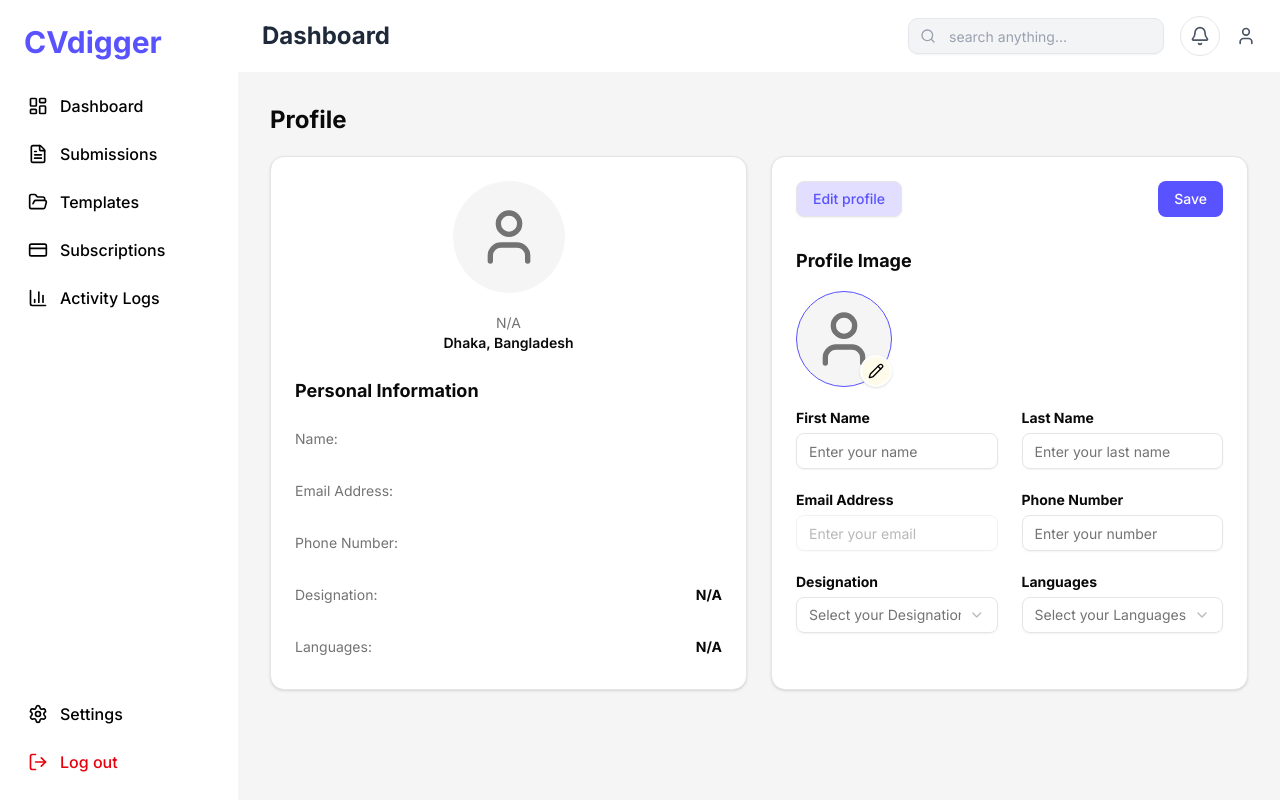
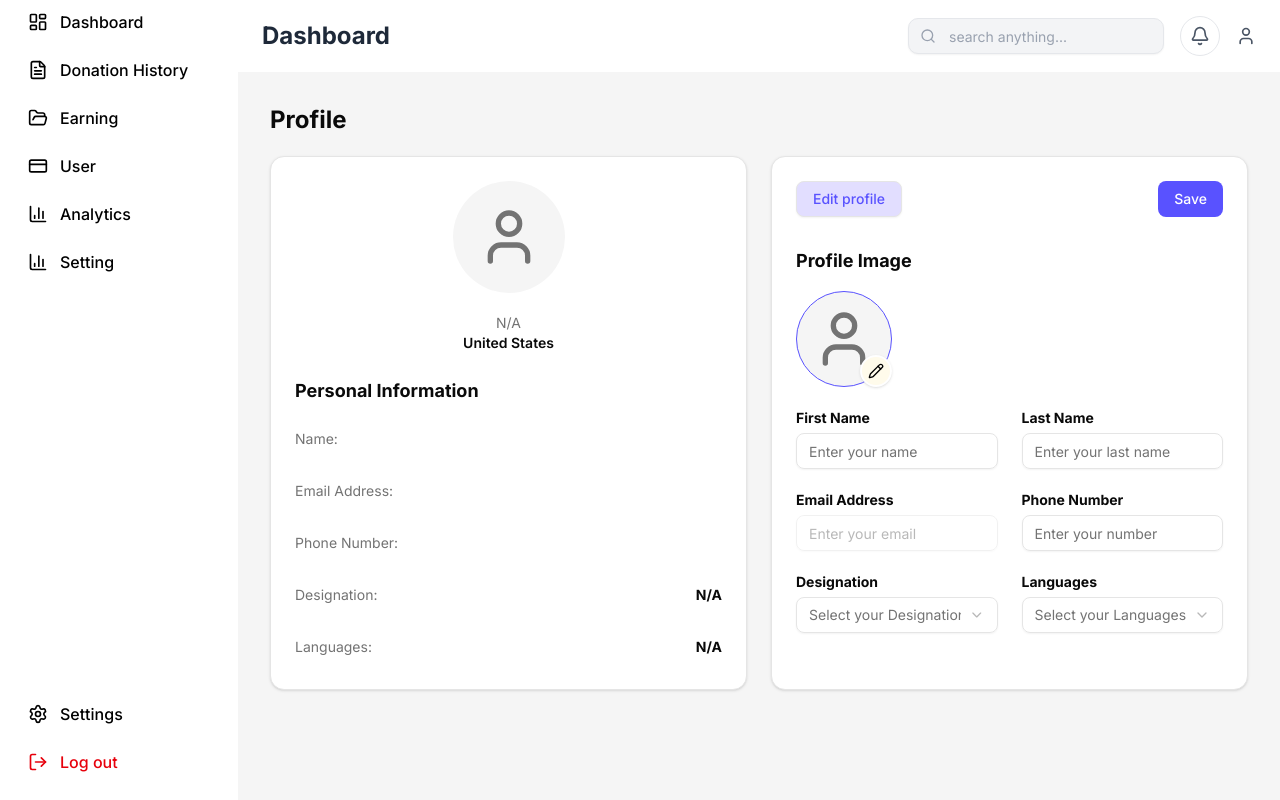
Before and after one commit to backbencherstudio/charlotte_spitz_front_end, a Next.js app: page /dashboard/profile in a window 1280 px wide. Built offline with nearby package versions, Linux system fonts and the light colour scheme; no server answers.

Commit message:
Change country name.

```diff
--- a/common/Sidebar.tsx
+++ b/common/Sidebar.tsx
@@ -11,7 +11,7 @@ import {
   X,
 } from "lucide-react";
 import Link from "next/link";
-import { usePathname, useRouter } from "next/navigation";
+import { usePathname } from "next/navigation";
 import React from "react";
 
 interface NavItem {
@@ -34,28 +34,32 @@ const Sidebar: React.FC<SidebarProps> = ({ isOpen, onClose }) => {
     },
     {
       icon: <FileText size={20} />,
-      label: "Submissions",
-      href: "/dashboard/submissions",
+      label: "Donation History",
+      href: "/dashboard/donation-history",
     },
     {
       icon: <FolderOpen size={20} />,
-      label: "Templates",
-      href: "/dashboard/templates",
+      label: "Earning",
+      href: "/dashboard/earning",
     },
     {
       icon: <CreditCard size={20} />,
-      label: "Subscriptions",
-      href: "/dashboard/subscriptions",
+      label: "User",
+      href: "/dashboard/user",
     },
     {
       icon: <BarChart3 size={20} />,
-      label: "Activity Logs",
-      href: "/dashboard/activity-logs",
+      label: "Analytics",
+      href: "/dashboard/analytics",
+    },
+    {
+      icon: <BarChart3 size={20} />,
+      label: "Setting",
+      href: "/dashboard/setting",
     },
   ];
 
   const pathname = usePathname();
-  const router = useRouter();
 
   const isActive = (href: string): boolean => {
     const pathWithoutLocale =
@@ -103,11 +107,11 @@ const Sidebar: React.FC<SidebarProps> = ({ isOpen, onClose }) => {
         </div>
 
         {/* App Name Section */}
-        <div className="px-6 py-6">
+        {/* <div className="px-6 py-6">
           <Link href="/" className="block">
             <h1 className="text-3xl font-bold text-[#5952FF]">CVdigger</h1>
           </Link>
-        </div>
+        </div> */}
 
         {/* Navigation Items */}
         <div className="px-4 space-y-1">
--- a/components/dashboard/settings/Profile.tsx
+++ b/components/dashboard/settings/Profile.tsx
@@ -134,7 +134,7 @@ export default function Profile() {
                 <p className="text-sm text-muted-foreground mt-1">
                   {profileData?.data?.userProfile?.designation || "N/A"}
                 </p>
-                <p className="text-sm font-semibold">Dhaka, Bangladesh</p>
+                <p className="text-sm font-semibold">United States</p>
               </div>
             </div>
 
```
